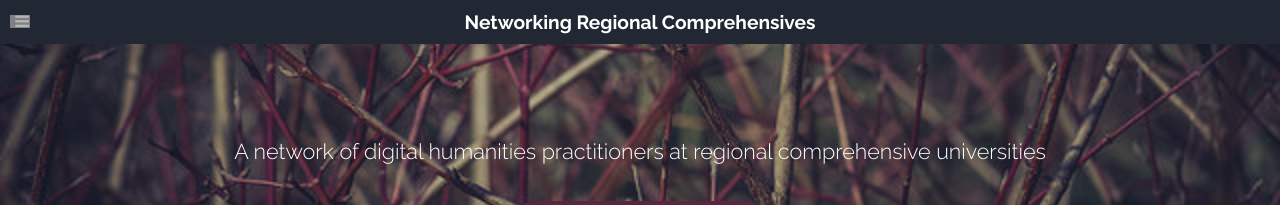
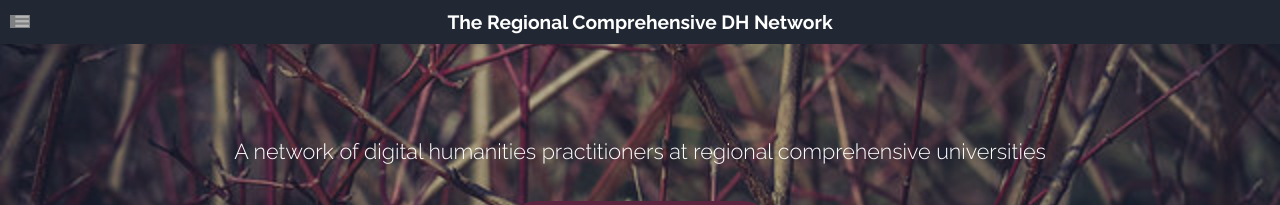
Before and after one commit to roopikarisam/networkingrcs, a Jekyll site: the page built from index.html, in a window 1280 px wide. Shown: the top 205 px of the page. Built offline with Jekyll 4.4.1, drawn with Linux system fonts in a browser that asks for light colours; the list of posts is cut into pages by our own code; grey boxes are pictures that could not be loaded.

Commit message:
Changed title

```diff
--- a/index.html
+++ b/index.html
@@ -1,6 +1,6 @@
 ---
 
-title: Networking Regional Comprehensives
+title: The Regional Comprehensive DH Network
 layout: landing
 ---
 
```
Also changed, not shown: 2 other files.
